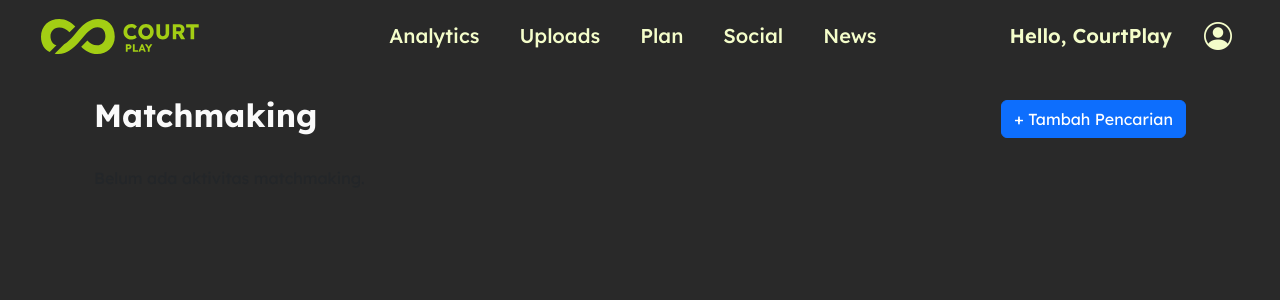
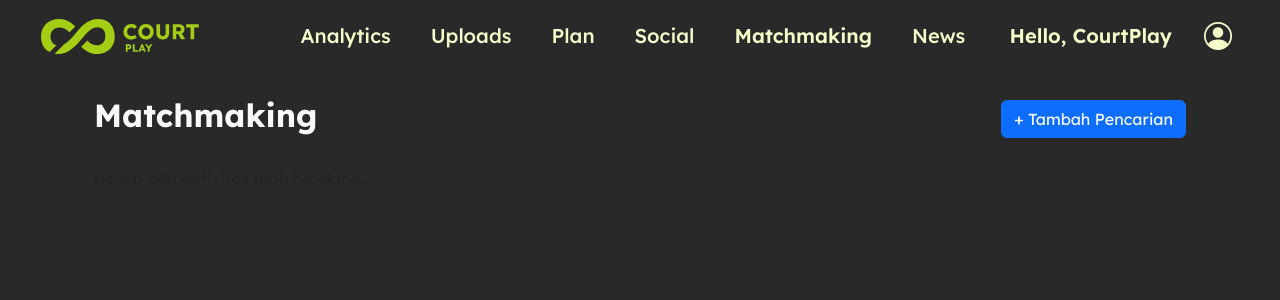
Before and after one commit to AbiyaMakruf/TelU-Tubes-BisnisDigital-CourtPlay-Web, a Laravel app: page /matchmaking in a window 1280 px wide. Shown: the top 300 px of the page. Run offline with Laravel 10, Linux system fonts and the light colour scheme; a user stored in the database is signed in; data comes from the database, SQL or seed files in the repository; data that the repository does not hold is empty; style sheets or scripts are compiled from the project's sources; parts of the project's set-up code (start-up, migrations or seed data) failed here and were passed over; some libraries are stand-ins or nearby versions.

Commit message:
fix navbar

```diff
--- a/app/Http/Controllers/MatchmakingController.php
+++ b/app/Http/Controllers/MatchmakingController.php
@@ -77,7 +77,7 @@
         ]);
 
         $search = \App\Models\MatchmakingSearch::create([
-            'id'              => \Str::uuid(),
+            'id'              => Str::uuid(),
             'user_id'         => auth()->id(),
             'court_id'        => $request->court_id,
             'play_mode'       => $request->play_mode,
@@ -120,14 +120,14 @@
 
         // Jika ketemu kandidat → buat match
         $match = \App\Models\MatchmakingMatch::create([
-            'id'    => \Str::uuid(),
+            'id'    => Str::uuid(),
             'mode'  => $newSearch->play_mode,
             'status'=> 'matched',
         ]);
 
         // Tambah player A (yang baru)
         \App\Models\MatchmakingMatchPlayer::create([
-            'id'                   => \Str::uuid(),
+            'id'                   => Str::uuid(),
             'matchmaking_match_id' => $match->id,
             'user_id'              => $newSearch->user_id,
             'team'                 => 1,
@@ -136,7 +136,7 @@
 
         // Tambah player B (kandidat)
         \App\Models\MatchmakingMatchPlayer::create([
-            'id'                   => \Str::uuid(),
+            'id'                   => Str::uuid(),
             'matchmaking_match_id' => $match->id,
             'user_id'              => $candidate->user_id,
             'team'                 => 2,
--- a/resources/views/layouts/app.blade.php
+++ b/resources/views/layouts/app.blade.php
@@ -73,6 +73,9 @@
               <a class="nav-link {{ request()->routeIs('social') ? 'active' : '' }}"
                  href="{{ route('social') }}">Social</a>
             </li>
+            <li class="nav-item">
+              <a class="nav-link {{ request()->routeIs('matchmaking.*') ? 'active' : '' }}"
+                 href="{{ route('matchmaking.index') }}">Matchmaking</a>
           @endauth
 
           {{-- GUEST menu --}}
@@ -89,6 +92,7 @@
               <a class="nav-link {{ request()->routeIs('about') ? 'active' : '' }}"
                  href="{{ route('about') }}">About Us</a>
             </li>
+
           @endguest
 
           {{-- Umum untuk semua --}}
@@ -155,6 +159,7 @@
           <li class="nav-item"><a class="nav-link" href="{{ route('videos.index') }}">Uploads</a></li>
           <li class="nav-item"><a class="nav-link" href="{{ route('plan') }}">Plan</a></li>
           <li class="nav-item"><a class="nav-link" href="{{ route('social') }}">Social</a></li>
+          <li class="nav-item"><a class="nav-link" href="{{ route('matchmaking.index') }}">Matchmaking</a></li>
         @endauth
 
         {{-- GUEST --}}
```
